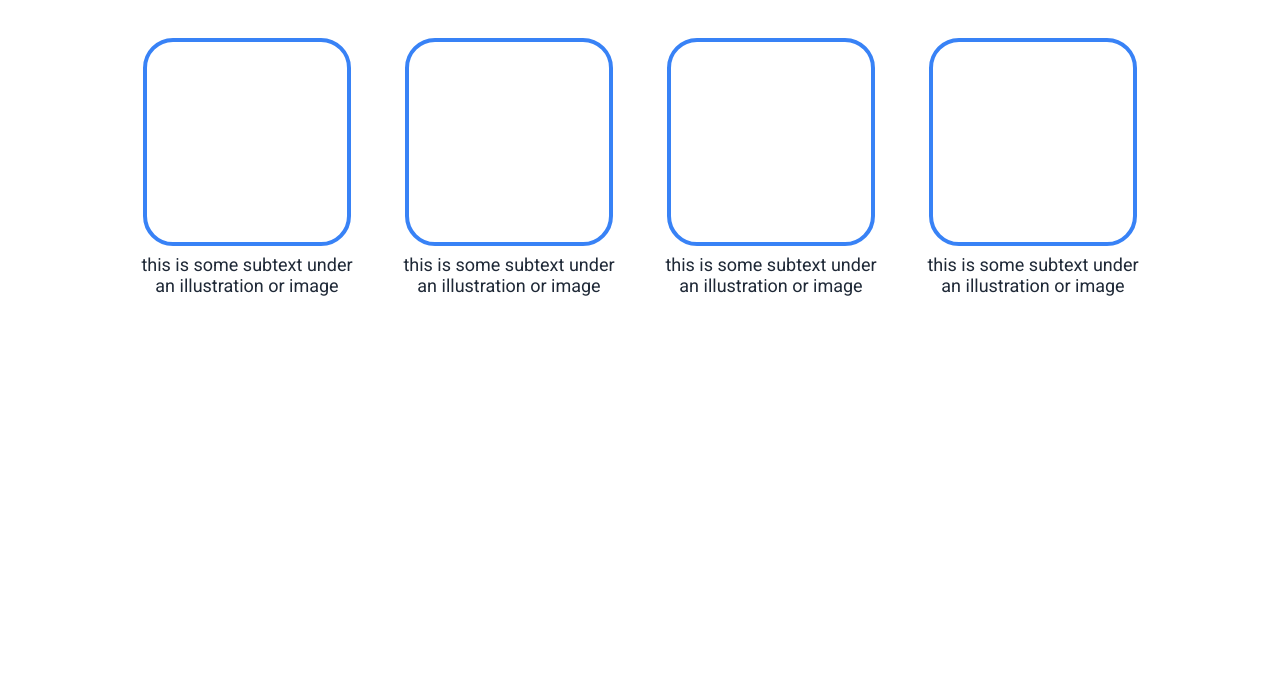
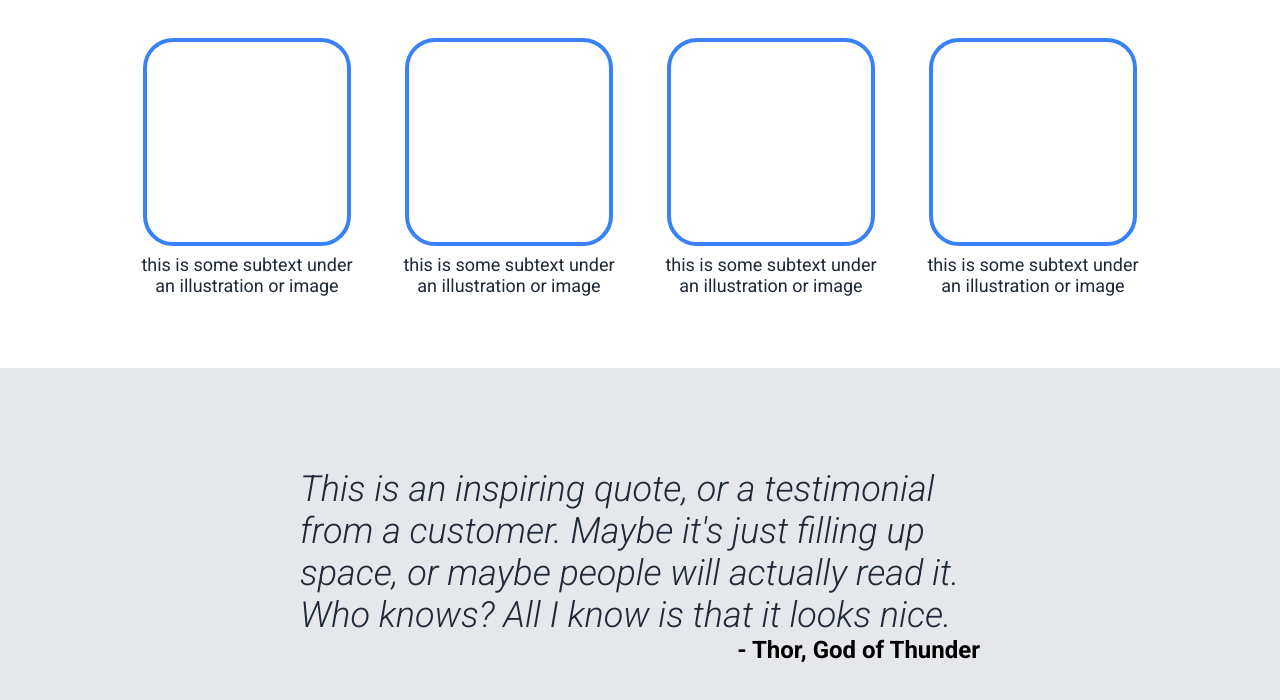
Before and after one commit to willturr/odin-landing-page, a plain HTML site: page index.html in a window 1280 px wide. Shown: the part 748-1448 px from the top of the page. Before the commit the page ends 1116 px from the top, so only its background shows below. Drawn offline with Linux system fonts and the light colour scheme.

Commit message:
Add quote section to page

```diff
--- a/index.html
+++ b/index.html
@@ -70,7 +70,13 @@ contrast</div>
         </div>
     </div>
 
-    <div class="third-content"></div>
+    <div class="third-content">
+        <em>
+        <div class="quote">This is an inspiring quote, or a testimonial from a customer. Maybe it's just filling up space, or maybe people will actually read it. Who knows? All I know
+is that it looks nice.</div>
+        </em>
+        <div class="quote-author">- Thor, God of Thunder</div>
+    </div>
 
     <div class="fourth-content">
 
--- a/style.css
+++ b/style.css
@@ -108,6 +108,27 @@ body {
     font-size: 18px;
 }
 
+.third-content {
+    background-color: #E5E7EB;
+    display: flex;
+    flex-direction: column;
+    padding-inline: 300px;
+    padding-block: 100px;
+}
+
+.quote {
+    font-size: 36px;
+    font-weight: 300;
+    color: #1F2937;
+
+}
+
+.quote-author {
+    align-self: flex-end;
+    font-weight: bold;
+    font-size: 24px;
+}
+
 a {
     color: #E5E7EB;
     text-decoration: none;
```
